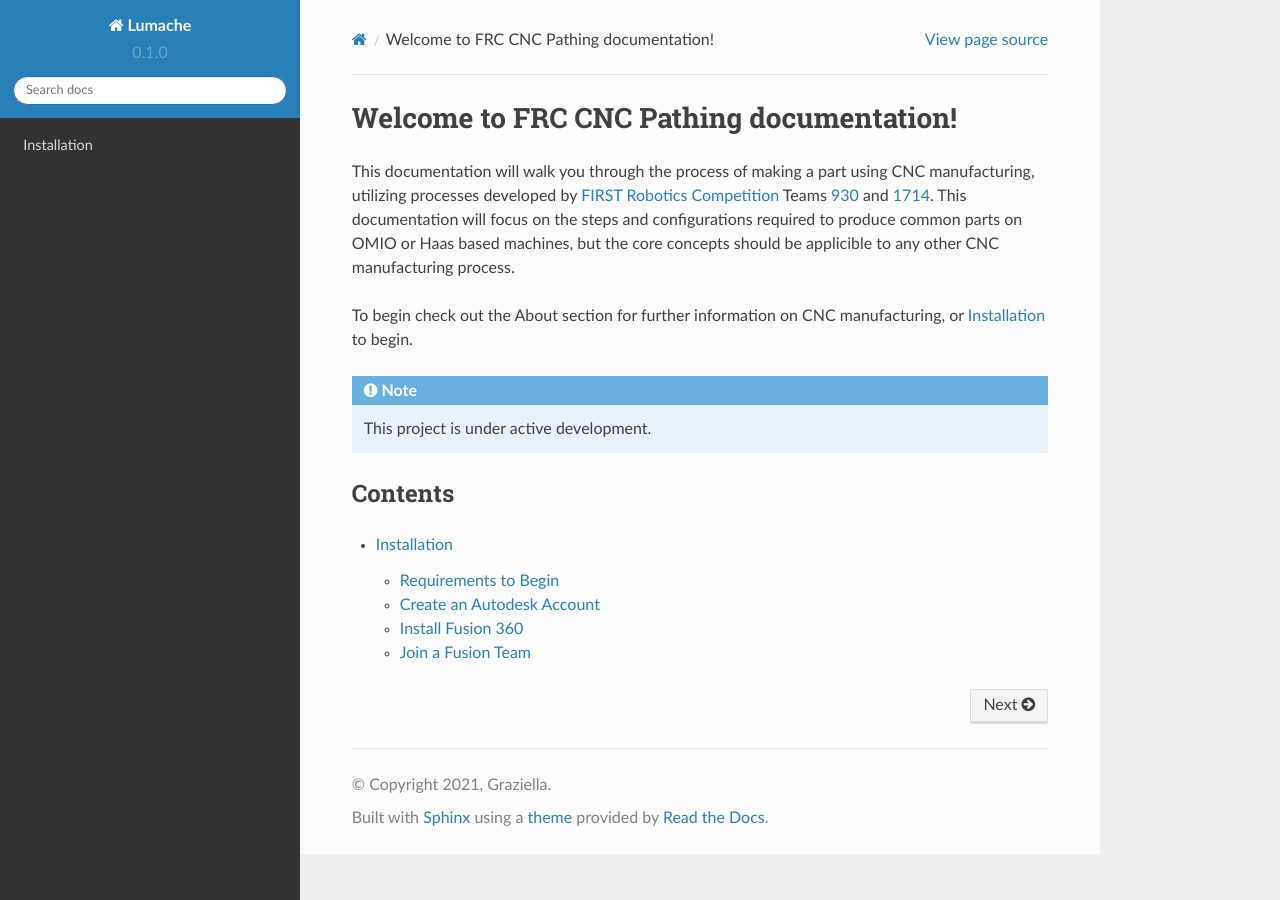
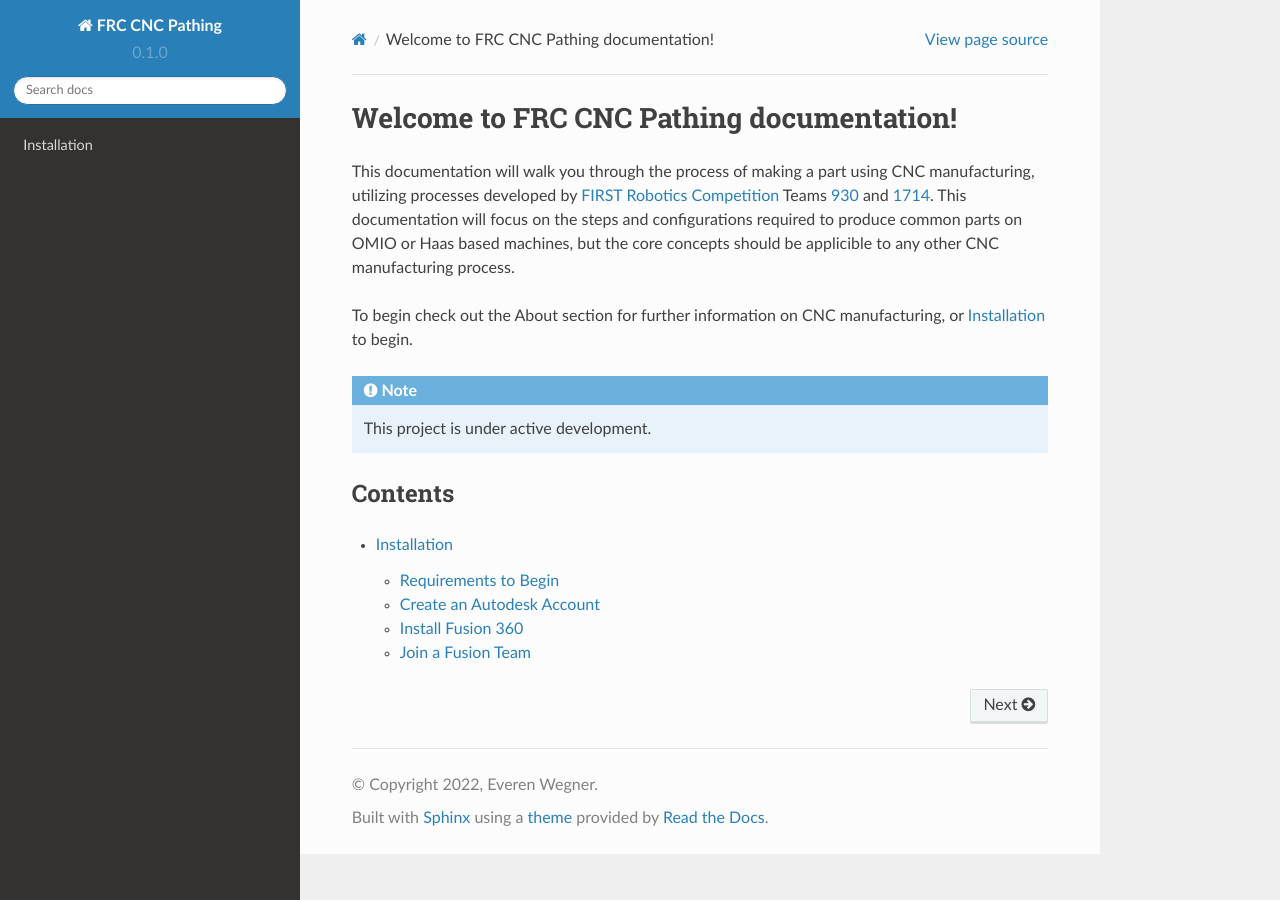
Before and after one commit to ewegner001/FRC_CNC_Pathing, a Sphinx documentation site: the page built from docs/source/index.rst, in a window 1280 px wide. Built offline with Sphinx 7.4.7 and the Read the Docs theme 2.0.0, drawn with Linux system fonts in a browser that asks for light colours; pages that are not in the unit, such as notebooks, are missing from menus.

Commit message:
Update conf.py

```diff
--- a/docs/source/conf.py
+++ b/docs/source/conf.py
@@ -2,9 +2,9 @@
 
 # -- Project information
 
-project = 'Lumache'
-copyright = '2021, Graziella'
-author = 'Graziella'
+project = 'FRC CNC Pathing'
+copyright = '2022, Everen Wegner'
+author = 'Everen Wegner'
 
 release = '0.1'
 version = '0.1.0'
```
